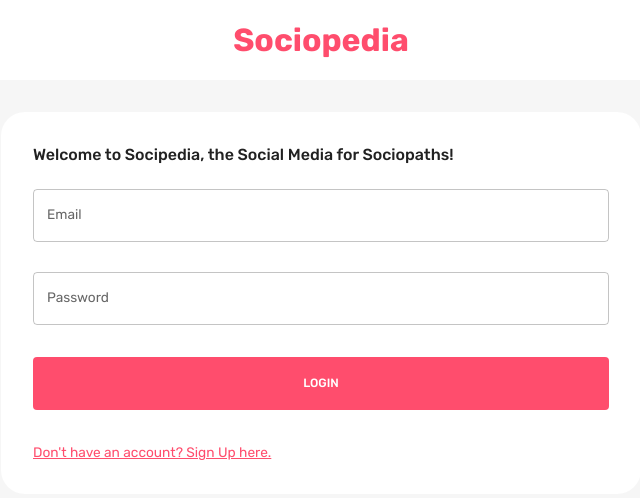
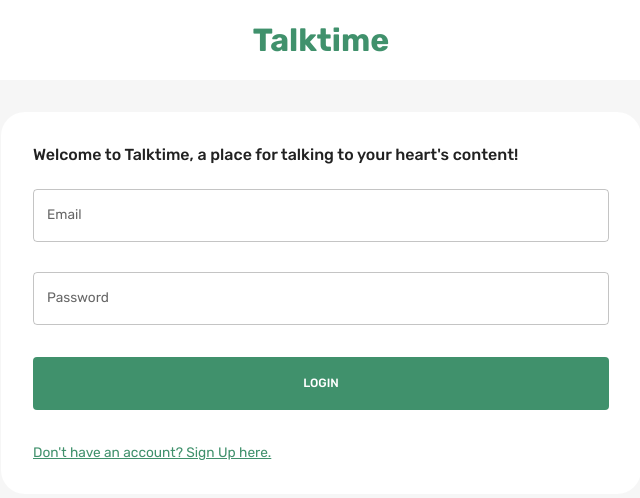
Before and after one commit to soham1826/Talktime-frontend, a React (Create React App) app: page / in a window 1280 px wide. Shown: the top 498 px of the page, without its empty margins (319-959 px from the left). Built offline with nearby package versions, Linux system fonts and the light colour scheme.

Commit message:
theme changes again

```diff
--- a/src/scenes/loginPage/index.jsx
+++ b/src/scenes/loginPage/index.jsx
@@ -13,7 +13,7 @@ const LoginPage = () => {
         textAlign="center"
       >
         <Typography fontWeight="bold" fontSize="32px" color="primary">
-          Sociopedia
+          Talktime
         </Typography>
       </Box>
 
@@ -25,7 +25,7 @@ const LoginPage = () => {
         backgroundColor={theme.palette.background.alt}
       >
         <Typography fontWeight="500" variant="h5" sx={{ mb: "1.5rem" }}>
-          Welcome to Socipedia, the Social Media for Sociopaths!
+          Welcome to Talktime, a place for talking to your heart's content!
         </Typography>
         <Form />
       </Box>
--- a/src/theme.js
+++ b/src/theme.js
@@ -16,18 +16,29 @@ export const colorTokens = {
     1000: "#000000",
   },
   primary: {
-    50: "#fff0f3",
-    100: "#ffccd5",
-    200: "#ffb3c1",
-    300: "#ff8fa3",
-    400: "#ff758f",
-    500: "#ff4d6d",
-    600: "#c9184a",
-    700: "#a4133c",
-    800: "#800f2f",
-    900: "#590d22",
+    50: "#d8f3dc",
+    100: "#b7e4c7",
+    200: "#95D5B2",
+    300: "#74C69D",
+    400: "#52B788",
+    500: "#40916C",
+    600: "#2D6A4F",
+    700: "#1B4332",
+    800: "#31572c",
+    900: "#081C15",
   },
 };
+
+// 50: "#fff0f3",
+// 100: "#ffccd5",
+// 200: "#ffb3c1",
+// 300: "#ff8fa3",
+// 400: "#ff758f",
+// 500: "#ff4d6d",
+// 600: "#c9184a",
+// 700: "#a4133c",
+// 800: "#800f2f",
+// 900: "#590d22"
 
 // mui theme settings
 export const themeSettings = (mode) => {
```
